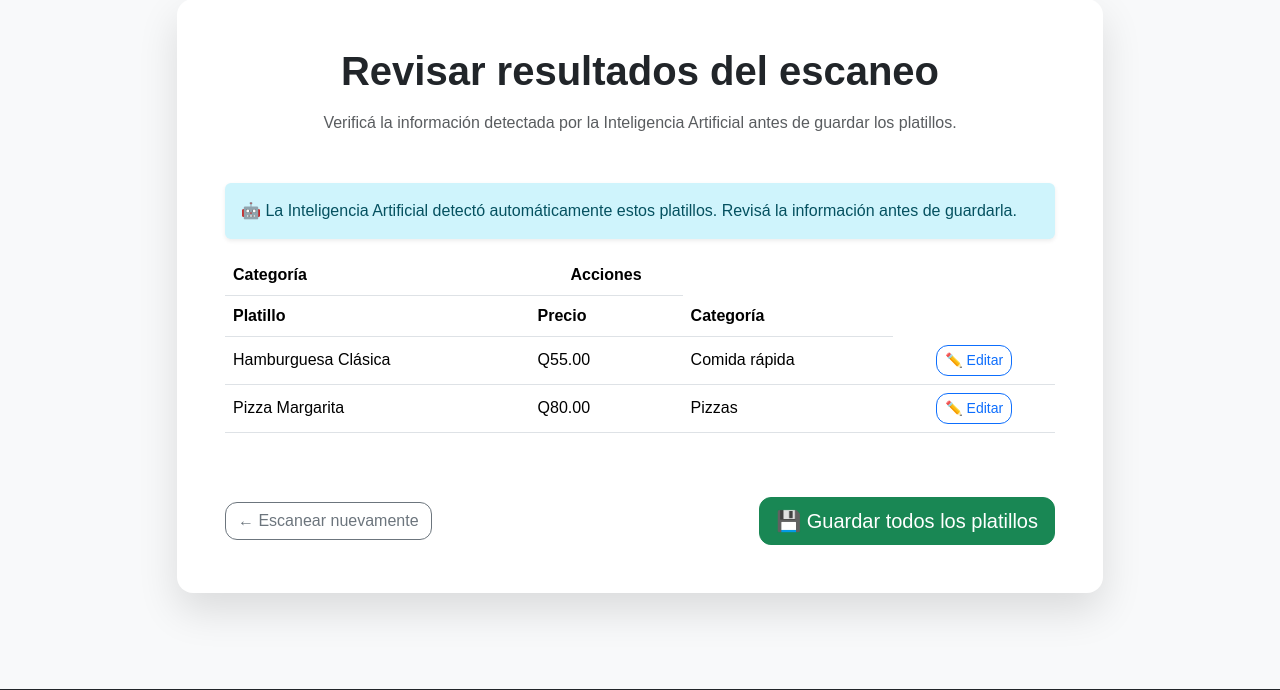
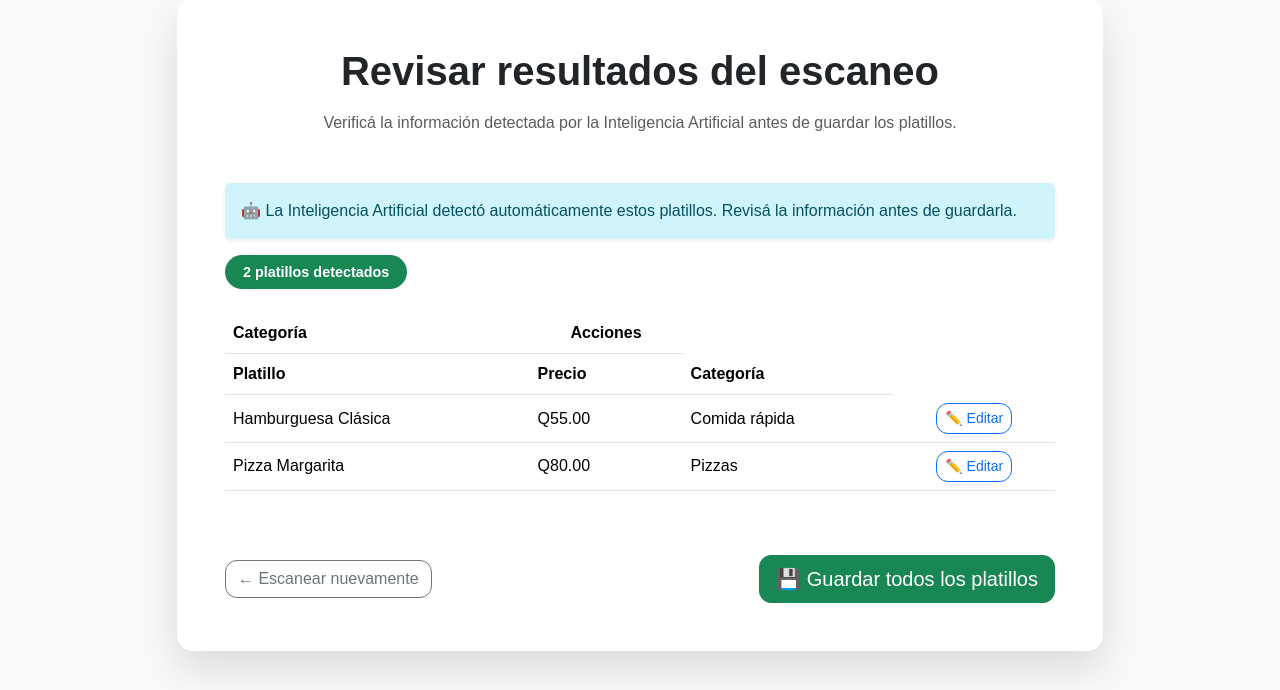
Before and after one commit to jose-giron-27/proyecto-final, a Flask app: template templates/dishes/scan_review.html in a window 1280 px wide. Shown: the part 105-795 px from the top of the page. Run offline with Flask 3, Linux system fonts and the light colour scheme; the template is opened without the code that fills it, so the values that code supplies are empty.

Commit message:
feat: complete frontend phase 10 interfaces 0.2

```diff
--- a/templates/dishes/scan_review.html
+++ b/templates/dishes/scan_review.html
@@ -34,7 +34,13 @@ Revisar escaneo | AutoMenu AI
                         Revisá la información antes de guardarla.
 
                     </div>
+                    <div class="mb-4">
 
+                        <span class="badge bg-success">
+                            2 platillos detectados
+                        </span>
+
+                    </div>
                     <div class="table-responsive">
 
                         <table class="table table-hover align-middle">
```
